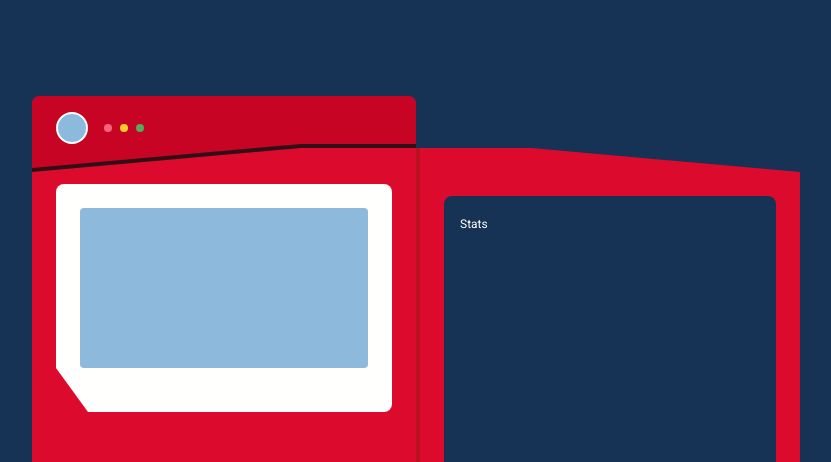
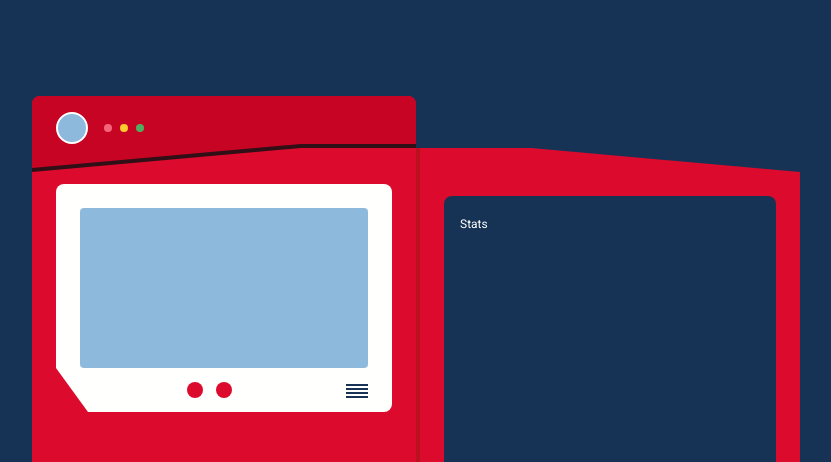
Before and after one commit to Almaraz/Pokedex, a plain HTML site: page index.html in a window 1280 px wide. Shown: the top 462 px of the page, without its empty margins (416-1247 px from the left). Drawn offline with Linux system fonts and the light colour scheme.

Commit message:
Extra: buttons in screen

```diff
--- a/css/screen.css
+++ b/css/screen.css
@@ -5,6 +5,7 @@
 	background-color: var(--white);
 	clip-path: polygon();
 	clip-path: polygon(0 0, 100% 0, 100% 100%, 2rem 100%, 0 calc(100% - 2.75rem));
+    position: relative;
 }
 
 .screen-safeArea {
@@ -18,3 +19,25 @@
 	box-sizing: border-box;
 	background-size: cover;
 }
+
+.button-container {
+	display: flex;
+	position: absolute;
+	gap: 0.8rem;
+	bottom: 0.875rem;
+	right: 10rem;
+}
+
+.red-button {
+	inline-size: 1rem;
+	block-size: 1rem;
+	background-color: var(--primary);
+	border-radius: 50%;
+}
+
+.burguer {
+	display: flex;
+	position: absolute;
+	bottom: 0.875rem;
+	right: 1.5rem;
+}
--- a/index.html
+++ b/index.html
@@ -27,8 +27,16 @@
         <div class="screen-border">
           <div class="screen-safeArea">
 
+          </div>
+          <div class="button-container">
+            <span class="red-button"></span>
+            <span class="red-button"></span>
+          </div>
+          <div class="burguer">
+            <img src="./images/button.png" width="22" height="14" alt="">
+          </div>
+
         </div>
-      </div>
     </section>
     <div class="cover-front"></div>
     <section class="cover-back" aria-label="Estadísticas del Pokémon">
```
Also changed, not shown: images/button.png (added).
